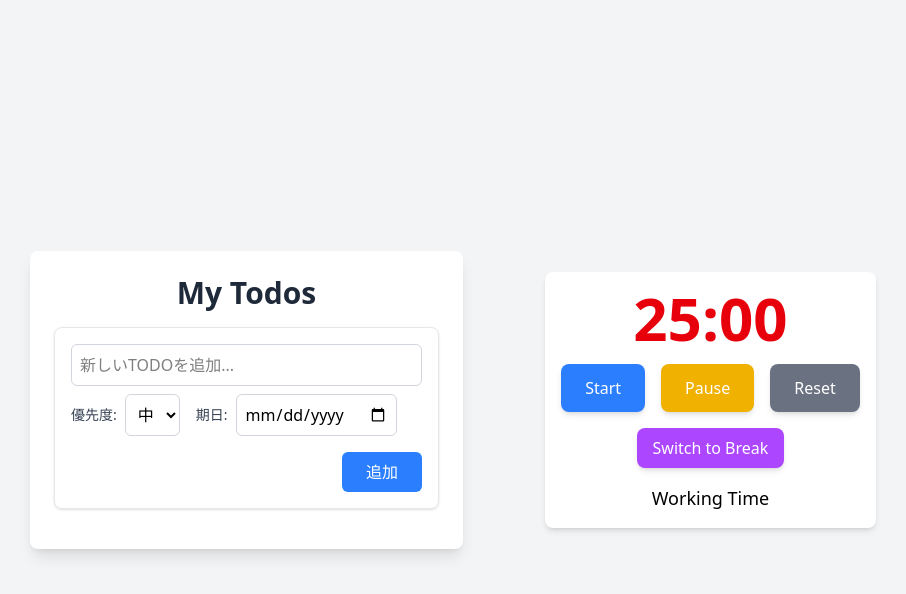
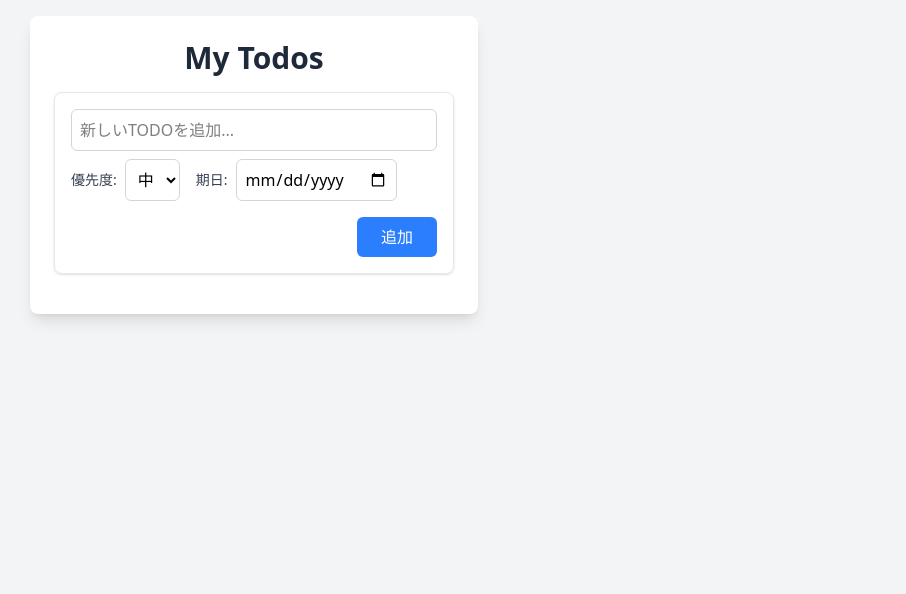
Before and after one commit to matujuri/ai-workflow, a React (Vite) app: page / in a window 1280 px wide. Shown: the top 594 px of the page, without its empty margins (162-1068 px from the left). Built offline with nearby package versions, Linux system fonts and the light colour scheme.

Commit message:
ポモドーロタイマーの操作ロジックを改善し、TODOアイテムのクリックハンドラを整理。進捗円のクリックで休憩タイマーを開始する機能を追加し、関連するプロパティをTodoItemおよびTodoListコンポーネントに統合。

```diff
--- a/src/App.tsx
+++ b/src/App.tsx
@@ -1,7 +1,6 @@
 import { useState, useEffect } from 'react';
 import TodoList from './components/TodoList';
 import TodoForm from './components/TodoForm';
-import PomodoroTimer from './components/PomodoroTimer';
 import { addTodo, getTodos, toggleTodoCompleted, deleteTodo, updateTodo, reorderTodos, incrementPomodorosCompleted } from './stores/todoStore';
 import type { Todo } from './types/todo';
 import usePomodoroTimer from './hooks/usePomodoroTimer';
@@ -105,65 +104,43 @@ function App() {
   };
 
   /**
-   * @brief ポモドーロタイマーをリセットし、アクティブなTODOの指定を解除するハンドラ
-   * @param なし
-   * @returns なし
-   */
-  const handleResetPomodoro = () => {
-    resetTimer();
-    setActiveTodoId(null);
-  };
-
-  /**
    * @brief TODOをアクティブなポモドーロの対象に設定し、タイマーを制御するハンドラ
    * @param id - アクティブにするTODOのID
    * @returns なし
    */
-  const handleSetAsActiveTodo = (id: string) => {
-    const clickedTodo = todos.find(todo => todo.id === id);
-    // 完了済みのTODOがクリックされた場合はタイマーを起動しない
-    if (clickedTodo && clickedTodo.completed) {
-      console.log("Completed todo clicked, not starting timer.");
+  const handleTodoItemClick = (id: string) => {
+
+    // アクティブなTODOが既に存在する場合、何もしない
+    if (activeTodoId !== null) {
+      console.log("すでにアクティブなTODOがあるため、クリックを無視します。");
       return;
     }
 
-    // クリックされたTODOが現在アクティブなTODOの場合
-    if (activeTodoId === id) {
-      // タイマーが0の場合（作業時間または休憩時間が終了した場合）
-      if (time === 0) {
-        // 現在が作業時間の場合（作業時間が終了したばかり）
-        if (isWorking) {
-          // ポモドーロ完了回数を増やし、休憩モードに切り替えて休憩タイマーを開始
-          setTodos(incrementPomodorosCompleted(id)); // pomodorosCompletedをインクリメントし、localStorageに保存
-          toggleMode(); // 休憩モードに切り替え
-          startTimer(); // 休憩タイマーを開始
-        } else {
-          // 現在が休憩時間の場合（休憩時間が終了したばかり）
-          // 作業モードに切り替える（タイマーは自動開始しない、ユーザーのクリックで再開）
-          toggleMode();
-        }
-      } else {
-        // タイマーが実行中または一時停止中の場合、クリックで一時停止/再開を切り替える
-        if (isRunning) {
-          pauseTimer(); // 一時停止
-        } else {
-          startTimer(); // 再開
-        }
-      }
+    // アクティブなTODOがない場合のみ、クリックされたTODOを作業タイマーの対象として開始
+    setActiveTodoId(id); // 新しいTODOをアクティブに設定
+    resetTimer(); // タイマーを作業時間にリセットし、作業モードに設定
+    startTimer(); // 新しいアクティブTODOの作業タイマーを開始
+  };
+
+  /**
+   * @brief 完了した作業タイマーの進捗円クリックで休憩タイマーを開始するハンドラ
+   * @param id - 進捗円がクリックされたTODOのID
+   * @returns なし
+   */
+  const handleProgressCircleClick = (id: string) => {
+    // アクティブなTODOの作業タイマーが完了しており、かつまだ実行中でない場合のみ休憩タイマーを開始
+    if (activeTodoId === id && time === 0 && !isRunning && isWorking) {
+      setTodos(incrementPomodorosCompleted(id)); // ポモドーロ完了回数を増やす
+      setActiveTodoId(null); // 休憩タイマーはTODOと紐づかないため、アクティブTODOを解除
+      toggleMode(); // 休憩モードに切り替え (usePomodoroTimerで時間がBREAK_TIMEになる)
+      startTimer(); // 休憩タイマーを開始
     } else {
-      // クリックされたTODOが現在アクティブでない場合（別のTODOがクリックされたか、アクティブなTODOがない場合）
-      // 以前アクティブなTODOがあり、タイマーが実行中であれば一時停止
-      if (activeTodoId !== null && isRunning) {
-        pauseTimer();
-      }
-      setActiveTodoId(id); // 新しいTODOをアクティブに設定
-      resetTimer(); // タイマーを作業時間にリセットし、作業モードに設定
-      startTimer(); // 新しいアクティブTODOの作業タイマーを開始
+      console.log("Progress circle click ignored. Conditions not met for starting break timer.");
     }
   };
 
   return (
-    <div className="min-h-screen bg-gray-100 flex flex-col items-center justify-center p-4">
+    <div className="min-h-screen bg-gray-100 flex flex-col items-center p-4">
       <div className="flex flex-col md:flex-row md:space-x-8 space-y-8 md:space-y-0 w-full max-w-4xl">
         {/* TODOリストセクション */}
         <div className="w-full md:w-1/2 bg-white p-6 rounded-lg shadow-lg">
@@ -183,22 +160,11 @@ function App() {
             onStartEdit={handleStartEdit}
             onSort={handleSort}
             activeTodoId={activeTodoId}
-            onSetAsActiveTodo={handleSetAsActiveTodo}
+            onSetAsActiveTodo={handleTodoItemClick}
+            onProgressCircleClick={handleProgressCircleClick}
             time={time}
             WORK_TIME={WORK_TIME}
             isWorking={isWorking}
-          />
-        </div>
-        {/* ポモドーロタイマーセクション */}
-        <div className="w-full md:w-1/2 flex items-center justify-center">
-          <PomodoroTimer
-            time={time}
-            isRunning={isRunning}
-            isWorking={isWorking}
-            startTimer={startTimer}
-            pauseTimer={pauseTimer}
-            toggleMode={toggleMode}
-            onResetClick={handleResetPomodoro}
           />
         </div>
       </div>
--- a/src/components/TodoItem.tsx
+++ b/src/components/TodoItem.tsx
@@ -17,6 +17,7 @@ import type { SyntheticListenerMap } from '@dnd-kit/core/dist/hooks/utilities';
  * @param time - ポモドーロタイマーの残り時間
  * @param WORK_TIME - ポモドーロ作業時間の総時間
  * @param isWorking - 現在が作業時間中かどうかを示すフラグ
+ * @param onProgressCircleClick - 進捗円のクリックハンドラ
  */
 interface TodoItemProps {
     todo: Todo;
@@ -30,13 +31,14 @@ interface TodoItemProps {
     time: number;
     WORK_TIME: number;
     isWorking: boolean;
+    onProgressCircleClick: (id: string) => void;
 }
 
 /**
  * @brief 個々のTODOアイテムを表示し、操作（完了、削除、編集、ポモドーロ開始）を可能にするコンポーネント
  * @param props - TodoItemPropsで定義されたプロパティ
  */
-const TodoItem: React.FC<TodoItemProps> = ({ todo, onToggleCompleted, onDelete, onStartEdit, attributes, listeners, activeTodoId, onSetAsActiveTodo, time, WORK_TIME, isWorking }) => {
+const TodoItem: React.FC<TodoItemProps> = ({ todo, onToggleCompleted, onDelete, onStartEdit, attributes, listeners, activeTodoId, onSetAsActiveTodo, time, WORK_TIME, isWorking, onProgressCircleClick }) => {
     // 現在表示中のTODOがアクティブなポモドーロの対象であるか
     const isCurrentActiveTodo = activeTodoId === todo.id;
     // 現在のポモドーロの進捗状況を計算（0-100%）
@@ -129,7 +131,7 @@ const TodoItem: React.FC<TodoItemProps> = ({ todo, onToggleCompleted, onDelete,
                 {isCurrentActiveTodo && isWorking ? (
                     <div
                         className="relative w-6 h-6 rounded-full bg-blue-200 cursor-pointer flex items-center justify-center mr-1"
-                        onClick={handleToggleActive}
+                        onClick={() => onProgressCircleClick(todo.id)}
                     >
                         {/* 進捗を示す青い円 */}
                         <div
--- a/src/components/TodoList.tsx
+++ b/src/components/TodoList.tsx
@@ -17,6 +17,7 @@ import TodoItem from './TodoItem';
  * @param time - ポモドーロタイマーの残り時間
  * @param WORK_TIME - ポモドーロ作業時間の総時間
  * @param isWorking - 現在が作業時間中かどうかを示すフラグ
+ * @param onProgressCircleClick - TODOの進捗円をクリックしたときに呼び出されるコールバック関数
  */
 interface SortableTodoItemProps {
     todo: Todo;
@@ -28,6 +29,7 @@ interface SortableTodoItemProps {
     time: number;
     WORK_TIME: number;
     isWorking: boolean;
+    onProgressCircleClick: (id: string) => void;
 }
 
 /**
@@ -35,7 +37,7 @@ interface SortableTodoItemProps {
  * useSortableフックを使用してDND機能を提供し、内部でTodoItemを表示します。
  * @param props - SortableTodoItemPropsで定義されたプロパティ
  */
-const SortableTodoItem: React.FC<SortableTodoItemProps> = ({ todo, onToggleCompleted, onDelete, onStartEdit, activeTodoId, onSetAsActiveTodo, time, WORK_TIME, isWorking }) => {
+const SortableTodoItem: React.FC<SortableTodoItemProps> = ({ todo, onToggleCompleted, onDelete, onStartEdit, activeTodoId, onSetAsActiveTodo, time, WORK_TIME, isWorking, onProgressCircleClick }) => {
     // DND-kitのuseSortableフックから必要な属性とリスナーを取得
     const { attributes, listeners, setNodeRef, transform, transition } = useSortable({ id: todo.id });
 
@@ -60,6 +62,7 @@ const SortableTodoItem: React.FC<SortableTodoItemProps> = ({ todo, onToggleCompl
                 time={time}
                 WORK_TIME={WORK_TIME}
                 isWorking={isWorking}
+                onProgressCircleClick={onProgressCircleClick}
             />
         </div>
     );
@@ -78,6 +81,7 @@ const SortableTodoItem: React.FC<SortableTodoItemProps> = ({ todo, onToggleCompl
  * @param time - ポモドーロタイマーの残り時間
  * @param WORK_TIME - ポモドーロ作業時間の総時間
  * @param isWorking - 現在が作業時間中かどうかを示すフラグ
+ * @param onProgressCircleClick - TODOの進捗円をクリックしたときに呼び出されるコールバック関数
  */
 interface TodoListProps {
     todos: Todo[];
@@ -90,6 +94,7 @@ interface TodoListProps {
     time: number;
     WORK_TIME: number;
     isWorking: boolean;
+    onProgressCircleClick: (id: string) => void;
 }
 
 /**
@@ -97,7 +102,7 @@ interface TodoListProps {
  * DndContextとSortableContextを提供し、SortableTodoItemをレンダリングします。
  * @param props - TodoListPropsで定義されたプロパティ
  */
-const TodoList: React.FC<TodoListProps> = ({ todos, onToggleCompleted, onDelete, onStartEdit, onSort, activeTodoId, onSetAsActiveTodo, time, WORK_TIME, isWorking }) => {
+const TodoList: React.FC<TodoListProps> = ({ todos, onToggleCompleted, onDelete, onStartEdit, onSort, activeTodoId, onSetAsActiveTodo, time, WORK_TIME, isWorking, onProgressCircleClick }) => {
     // Dnd-kitのセンサーを設定（ポインターとキーボード操作に対応）
     const sensors = useSensors(
         useSensor(PointerSensor),
@@ -139,6 +144,7 @@ const TodoList: React.FC<TodoListProps> = ({ todos, onToggleCompleted, onDelete,
                             time={time}
                             WORK_TIME={WORK_TIME}
                             isWorking={isWorking}
+                            onProgressCircleClick={onProgressCircleClick}
                         />
                     ))}
                 </div>
```
